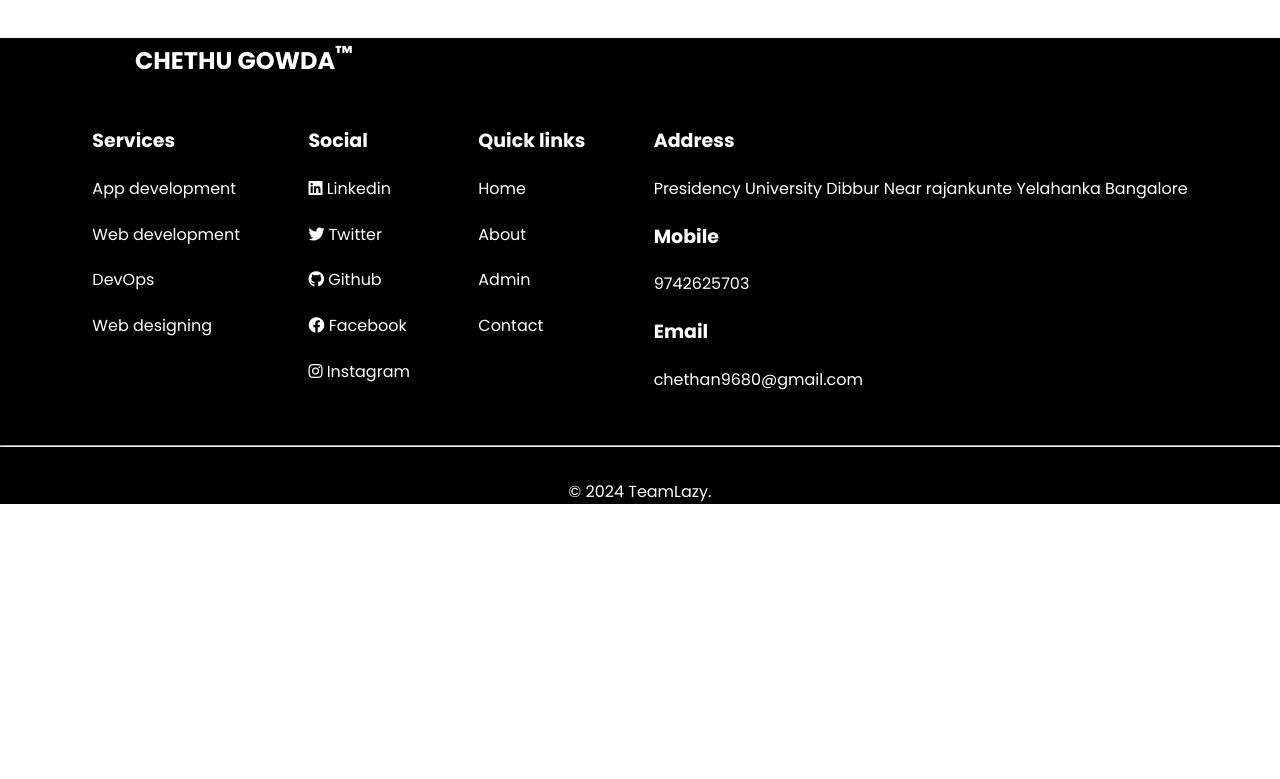
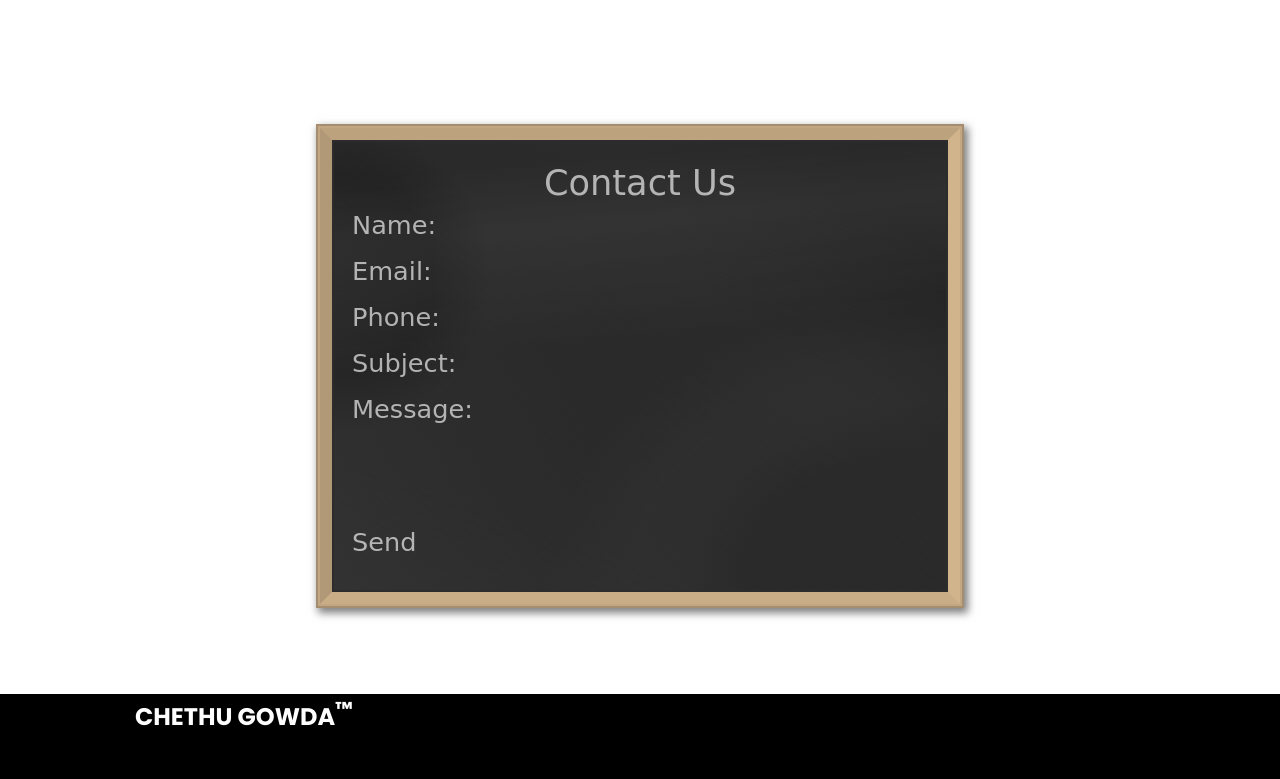
Before and after one commit to Chethu9680/Todo-list, a plain HTML site: page index.html in a window 1280 px wide. Shown: the part 2140-2919 px from the top of the page. Before the commit the page ends 2676 px from the top, so only its background shows below. Drawn offline with Linux system fonts and the light colour scheme.

Commit message:
added contact form

```diff
--- a/index.html
+++ b/index.html
@@ -107,6 +107,7 @@
             </div>
         </div>
     </div>
+
     <section class="about-us">
       <div class="about">
         <img src="./assests/Team.JPG" class="pic" />
@@ -120,6 +121,37 @@
         </div>
       </div>
     </section>
+
+    <div class="shade">
+		<div class="blackboard">
+				<div class="form">
+                    <p>
+                        <label>Name: </label>
+                        <input type="text" id="name" />
+                    </p>
+                    <p>
+                        <label>Email: </label>
+                        <input type="text" id="email" />
+                    </p>
+                    <p>
+                        <label>Phone: </label>
+                        <input type="tel" id="phone" />
+                    </p>
+                    <p>
+                        <label>Subject: </label>
+                        <input type="text" id="subject" />
+                    </p>
+                    <p>
+                        <label>Message: </label>
+                        <textarea id="message"></textarea>
+                    </p>
+                    <p class="wipeout">
+                        <input type="submit" value="Send" onclick="contact()" />
+                    </p>
+				</div>
+		</div>
+</div>
+
 
     <div class="footer">
         <div class="heading">
@@ -184,6 +216,8 @@
           © 2024 TeamLazy.
         </footer>
     </div>
+
+
     <script src="script.js"></script>
 </body>
 </html>
--- a/main.css
+++ b/main.css
@@ -313,3 +313,109 @@ span {
       position: unset;
     }
   }
+
+
+
+
+  /* .shade {
+    overflow: auto;
+    position: absolute;
+    top: 0;
+    left: 0;
+    bottom: 0;
+    right: 0;
+    background-image: linear-gradient( 150deg, rgba(0, 0, 0, 0.65), transparent);
+}  */
+
+.blackboard {
+    position: relative;
+    width: 640px;
+    margin: 7% auto;
+    border: tan solid 12px;
+    border-top: #bda27e solid 12px;
+    border-left: #b19876 solid 12px;
+    border-bottom: #c9ad86 solid 12px;
+    box-shadow: 0px 0px 6px 5px rgba(58, 18, 13, 0), 0px 0px 0px 2px #c2a782, 0px 0px 0px 4px #a58e6f, 3px 4px 8px 5px rgba(0, 0, 0, 0.5);
+    background-image: radial-gradient( circle at left 30%, rgba(34, 34, 34, 0.3), rgba(34, 34, 34, 0.3) 80px, rgba(34, 34, 34, 0.5) 100px, rgba(51, 51, 51, 0.5) 160px, rgba(51, 51, 51, 0.5)), linear-gradient( 215deg, transparent, transparent 100px, #222 260px, #222 320px, transparent), radial-gradient( circle at right, #111, rgba(51, 51, 51, 1));
+    background-color: #333;
+}
+
+.blackboard:before {
+    box-sizing: border-box;
+    display: block;
+    position: absolute;
+    width: 100%;
+    height: 100%;
+    background-image: linear-gradient( 175deg, transparent, transparent 40px, rgba(120, 120, 120, 0.1) 100px, rgba(120, 120, 120, 0.1) 110px, transparent 220px, transparent), linear-gradient( 200deg, transparent 80%, rgba(50, 50, 50, 0.3)), radial-gradient( ellipse at right bottom, transparent, transparent 200px, rgba(80, 80, 80, 0.1) 260px, rgba(80, 80, 80, 0.1) 320px, transparent 400px, transparent);
+    border: #2c2c2c solid 2px;
+    content: "Contact Us";
+    font-family: 'Permanent Marker', cursive;
+    font-size: 2.2em;
+    color: rgba(238, 238, 238, 0.7);
+    text-align: center;
+    padding-top: 20px;
+}
+
+.form {
+    padding: 70px 20px 20px;
+}
+
+p {
+    position: relative;
+    margin-bottom: 1em;
+}
+
+label {
+    vertical-align: middle;
+    font-family: 'Permanent Marker', cursive;
+    font-size: 1.6em;
+    color: rgba(238, 238, 238, 0.7);
+}
+
+p:nth-of-type(5) > label {
+    vertical-align: top;
+}
+
+input,
+textarea {
+    vertical-align: middle;
+    padding-left: 10px;
+    background: none;
+    border: none;
+    font-family: 'Permanent Marker', cursive;
+    font-size: 1.6em;
+    color: rgba(238, 238, 238, 0.8);
+    line-height: .6em;
+    outline: none;
+}
+
+textarea {
+    height: 120px;
+    font-size: 1.4em;
+    line-height: 1em;
+    resize: none;
+}
+
+input[type="submit"] {
+    cursor: pointer;
+    color: rgba(238, 238, 238, 0.7);
+    line-height: 1em;
+    padding: 0;
+}
+
+input[type="submit"]:focus {
+    background: rgba(238, 238, 238, 0.2);
+    color: rgba(238, 238, 238, 0.2);
+}
+
+::-moz-selection {
+    background: rgba(238, 238, 238, 0.2);
+    color: rgba(238, 238, 238, 0.2);
+    text-shadow: none;
+}
+
+::selection {
+    background: rgba(238, 238, 238, 0.4);
+    color: rgba(238, 238, 238, 0.3);
+    text-shadow: none;
+}
--- a/script.js
+++ b/script.js
@@ -139,3 +139,12 @@ window.addEventListener('click', function(e) {
         dropdownMenu.classList.add('hidden');  // Ensure the dropdown is hidden when clicked outside
     }
 });
+
+function contact(){
+    alert("The query has been sent to the admin \n Contact admin for more information");
+    document.getElementById('name').value = '';
+    document.getElementById('email').value = '';
+    document.getElementById('phone').value = '';
+    document.getElementById('subject').value = '';
+    document.getElementById('message').value = '';
+}
```
